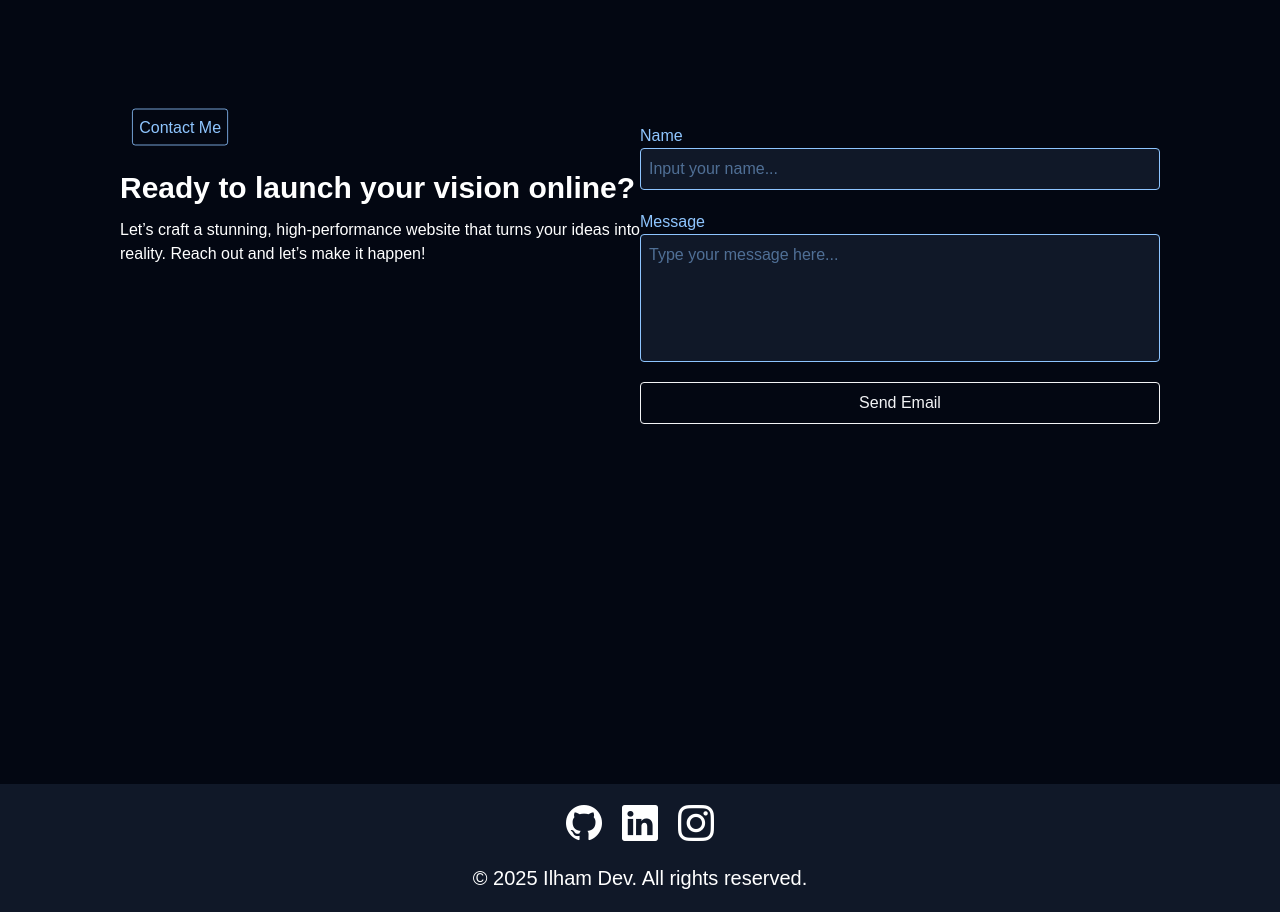
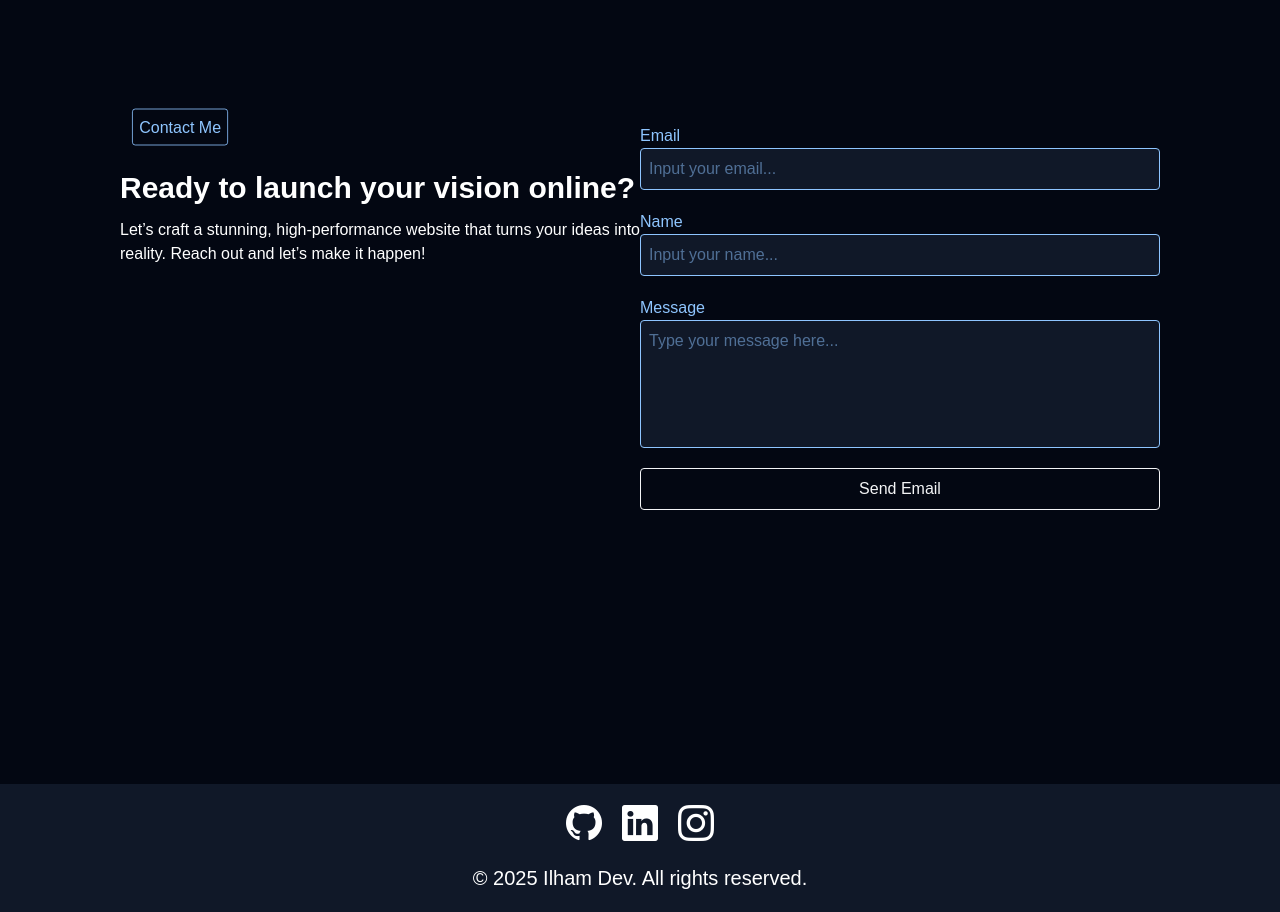
Before and after one commit to aripinilham24/Portfolio, a React (Vite) app: page / in a window 1280 px wide. Shown: the part 4680-5592 px from the top of the page. Built offline with nearby package versions, Linux system fonts and the light colour scheme.

Commit message:
feat: add input email in form

```diff
--- a/src/sections/ContactMe.jsx
+++ b/src/sections/ContactMe.jsx
@@ -44,6 +44,16 @@ const ContactMe = () => {
       </div>
         <div className="w-full">
           <form onSubmit={handleSubmit} className="flex flex-col relative text-blue-300">
+      <label className="mt-5" htmlFor="name">Email</label>
+      <input
+        className="border border-blue-300 bg-gray-900 rounded p-2"
+        type="email"
+        name="email"
+        id="email"
+        placeholder="Input your email..."
+        required
+      />
+
       <label className="mt-5" htmlFor="name">Name</label>
       <input
         className="border border-blue-300 bg-gray-900 rounded p-2"
```
